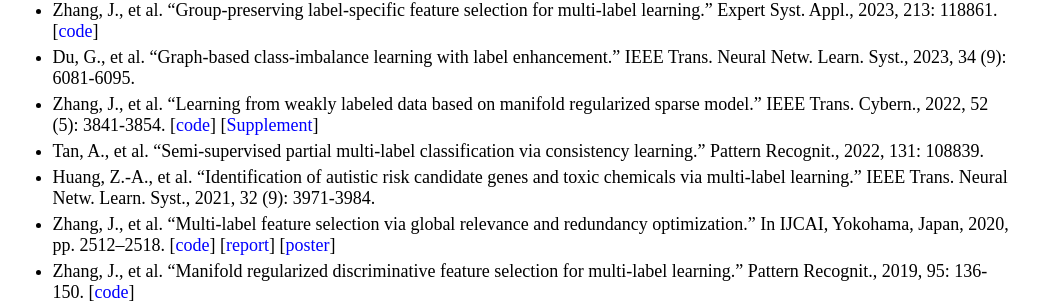
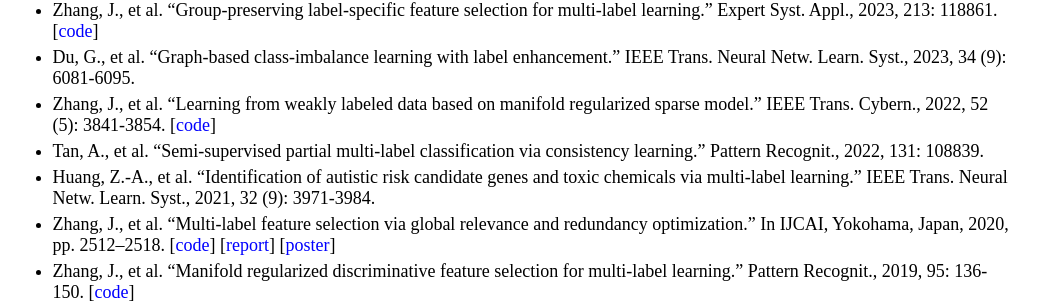
Before and after one commit to jiazhang-ml/jiazhang-ml.github.io, a Jekyll site: the page built from index.md, in a window 1280 px wide and 900 px high, scrolled down 582 px. Shown: the part 145-453 px from the top of the window, without its empty margins (107-1149 px from the left). Built offline with Jekyll 4.4.1, drawn with Linux system fonts in a browser that asks for light colours.

Commit message:
Update index.md

```diff
--- a/index.md
+++ b/index.md
@@ -25,7 +25,7 @@ Research Interests: My research interests include *machine learning* and *data m
 * Du, G., et al. "Semi-supervised imbalanced multi-label classification with label propagation." Pattern Recognit., 2024, 150: 110358.
 * Zhang, J., et al. "Group-preserving label-specific feature selection for multi-label learning." Expert Syst. Appl., 2023, 213: 118861. [[code](https://codeocean.com/capsule/1281687/tree/v1)]
 * Du, G., et al. "Graph-based class-imbalance learning with label enhancement." IEEE Trans. Neural Netw. Learn. Syst., 2023, 34 (9): 6081-6095.
-* Zhang, J., et al. "Learning from weakly labeled data based on manifold regularized sparse model." IEEE Trans. Cybern., 2022, 52 (5): 3841-3854. [[code](MSWL-master.zip)] [[Supplement](Supplement-MSWL.pdf)]
+* Zhang, J., et al. "Learning from weakly labeled data based on manifold regularized sparse model." IEEE Trans. Cybern., 2022, 52 (5): 3841-3854. [[code](MSWL-master.zip)]
 * Tan, A., et al. "Semi-supervised partial multi-label classification via consistency learning." Pattern Recognit., 2022, 131: 108839.
 * Huang, Z.-A., et al. "Identification of autistic risk candidate genes and toxic chemicals via multi-label learning." IEEE Trans. Neural Netw. Learn. Syst., 2021, 32 (9): 3971-3984.
 * Zhang, J., et al. "Multi-label feature selection via global relevance and redundancy optimization." In IJCAI, Yokohama, Japan, 2020, pp. 2512–2518. [[code](GRRO-master.zip)] [[report](v15.pptx)] [[poster](poster.pdf)]
```
